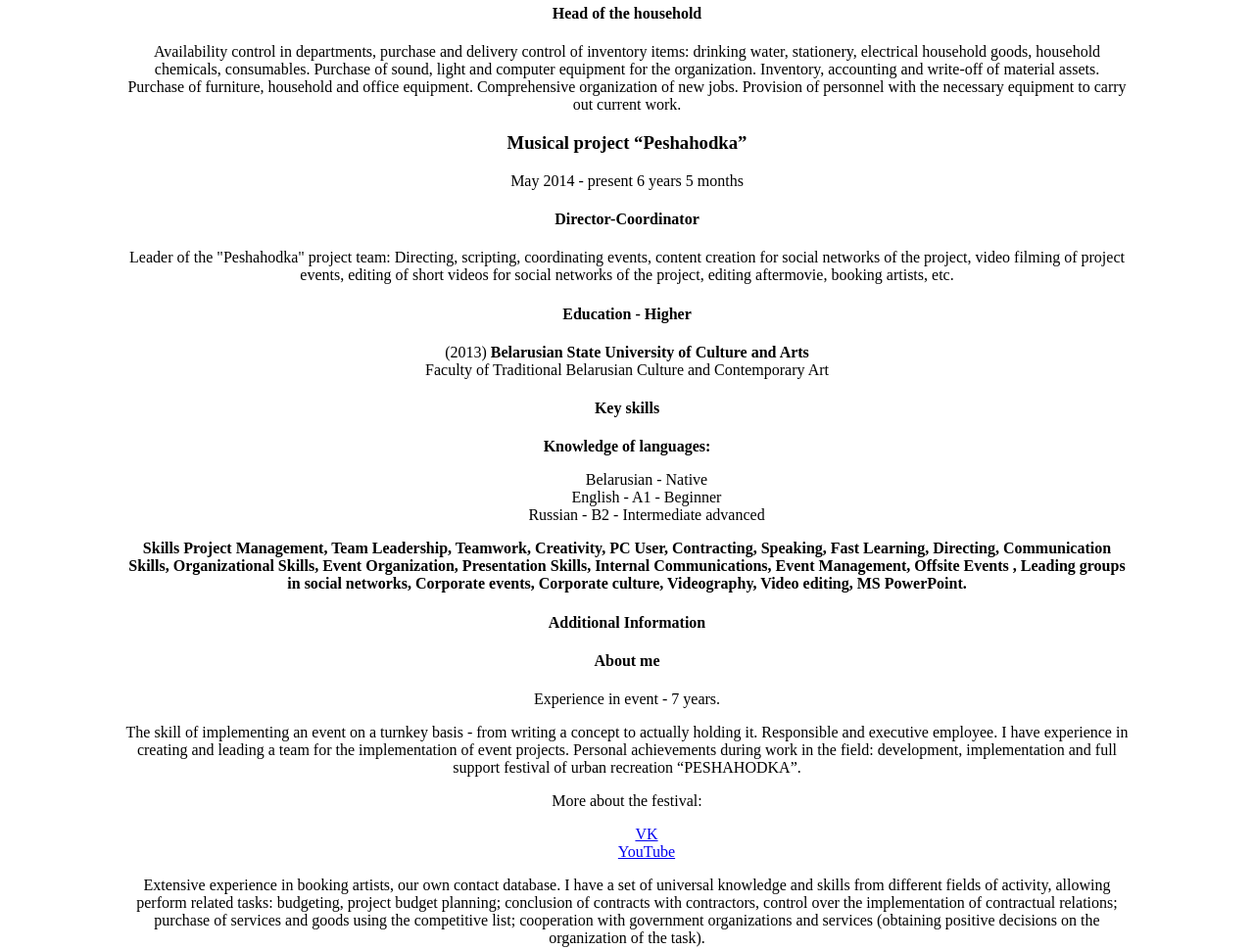
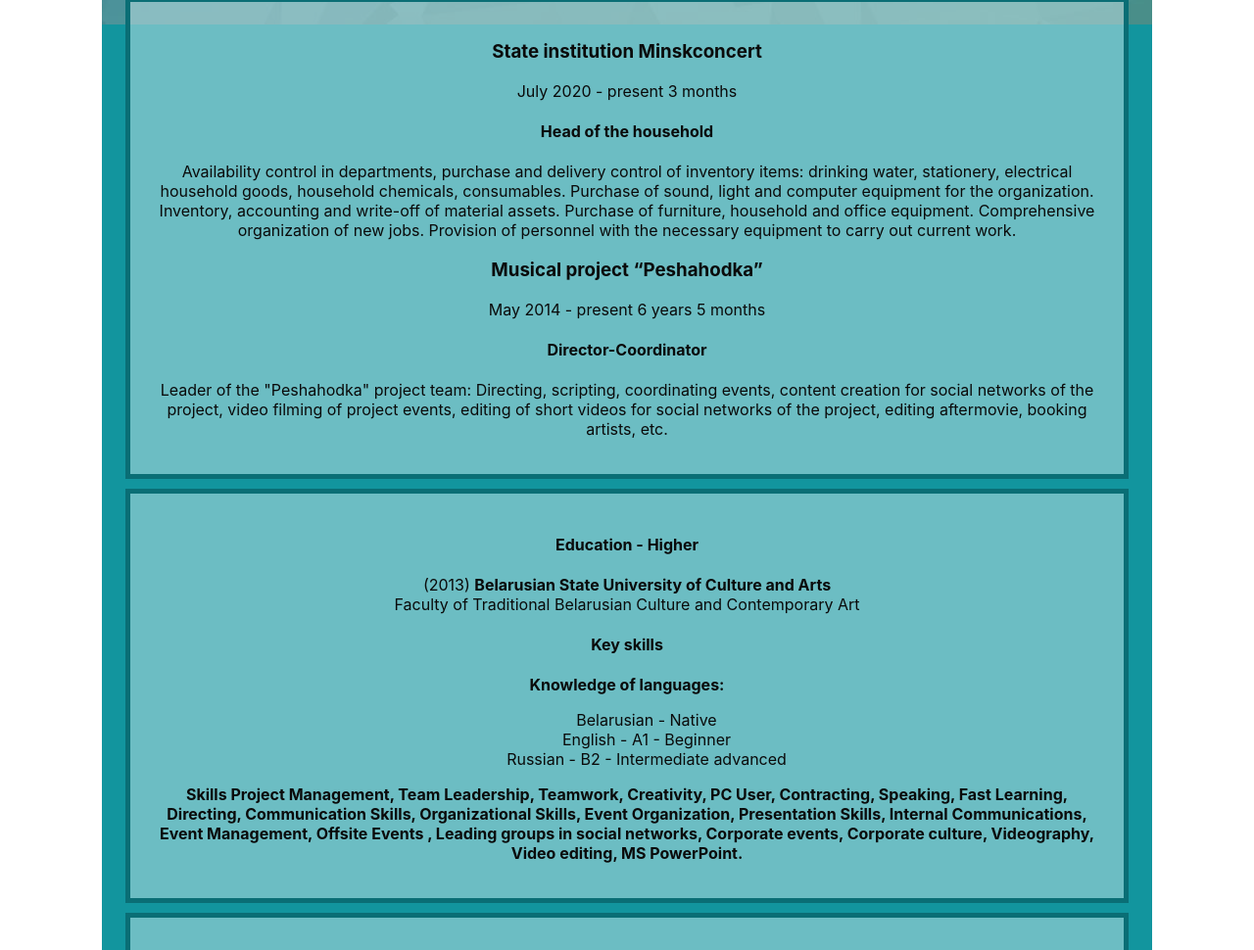
Before and after one commit to Peshahod/rsschool-cv-upskilllab, a plain HTML site: page index.html in a window 1280 px wide. Shown: the part 612-1582 px from the top of the page at 98% size. Drawn offline with Linux system fonts and the light colour scheme.

Commit message:
refactor: Changed the code formatting

```diff
--- a/index.html
+++ b/index.html
@@ -5,19 +5,8 @@
 	<title>CV - Pinchuk Vladislav</title>
 	<meta charset="UTF-8">
 	<meta name="viewport" content="width=device-width, initial-scale=1.0">
-	<style>
-		.content {
-			max-width: 1024px;
-			text-align: center;
-			margin: 0 auto;
-			padding: 24px;
-		}
+	<link rel="stylesheet" href="style.css">
 
-		.liststyles {
-
-			list-style-type: none;
-		}
-	</style>
 </head>
 
 <body>
@@ -26,9 +15,9 @@
 			<h1>Pinchuk Vladislav Alexandrovich</h1>
 		</header>
 		<hr>
-		<img src="photo.jpg" width="150" alt="Photo Pinchuk Vladislav">
 
-		<section>
+		<section class="block1">
+			<img src="photo.jpg" width="150" alt="Photo Pinchuk Vladislav">
 			<h3>Event Specialists / Event Manager</h3>
 			<h4>Work experience - 11 years 8 months</h4>
 			<p>Male, 30, born May 24, 1990</p>
@@ -37,7 +26,7 @@
 			<p>Residence: Minsk <br>Citizenship: Belarus</p>
 		</section>
 
-		<section>
+		<section class="block1">
 			<h3>State institution Minskconcert</h3>
 			<p>July 2020 - present 3 months</p>
 			<h4>Head of the household</h4>
@@ -47,9 +36,7 @@
 				Inventory, accounting and write-off of material assets. Purchase of furniture,
 				household and office equipment. Comprehensive organization of new jobs.
 				Provision of personnel with the necessary equipment to carry out current work.</p>
-		</section>
 
-		<section>
 			<h3>Musical project “Peshahodka”</h3>
 			<p>May 2014 - present 6 years 5 months</p>
 			<h4>Director-Coordinator</h4>
@@ -60,13 +47,11 @@
 				booking artists, etc.</p>
 		</section>
 
-		<section>
+		<section class="block1">
 			<h4>Education - Higher</h4>
 			<p>(2013) <b>Belarusian State University of Culture and Arts</b>
 				<br> Faculty of Traditional Belarusian Culture and Contemporary Art</p>
-		</section>
 
-		<section>
 			<h4>Key skills</h4>
 			<b>Knowledge of languages:</b>
 			<ul class="liststyles">
@@ -81,7 +66,7 @@
 					Corporate events, Corporate culture, Videography, Video editing, MS PowerPoint.</b></p>
 		</section>
 
-		<section>
+		<section class="block1">
 			<h4>Additional Information</h4>
 			<h4>About me</h4>
 			<p>Experience in event - 7 years.</p>
```
